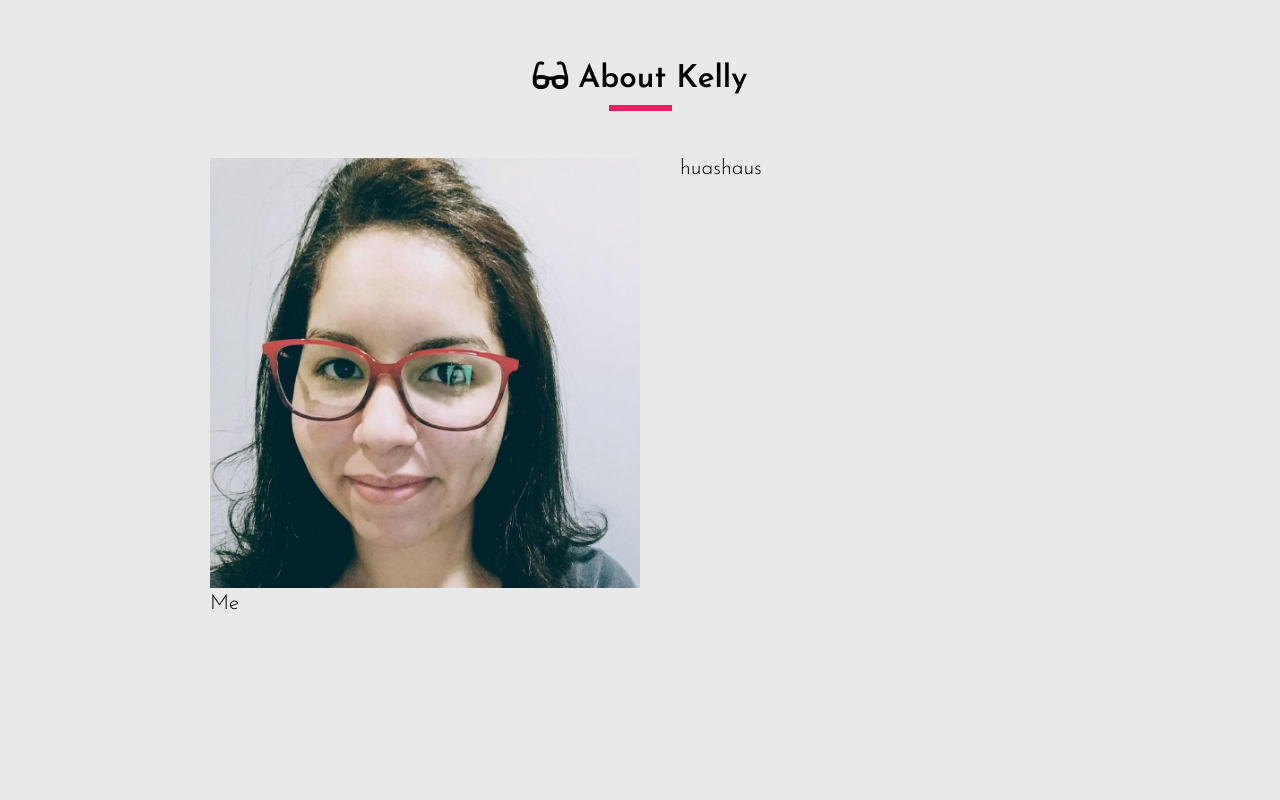
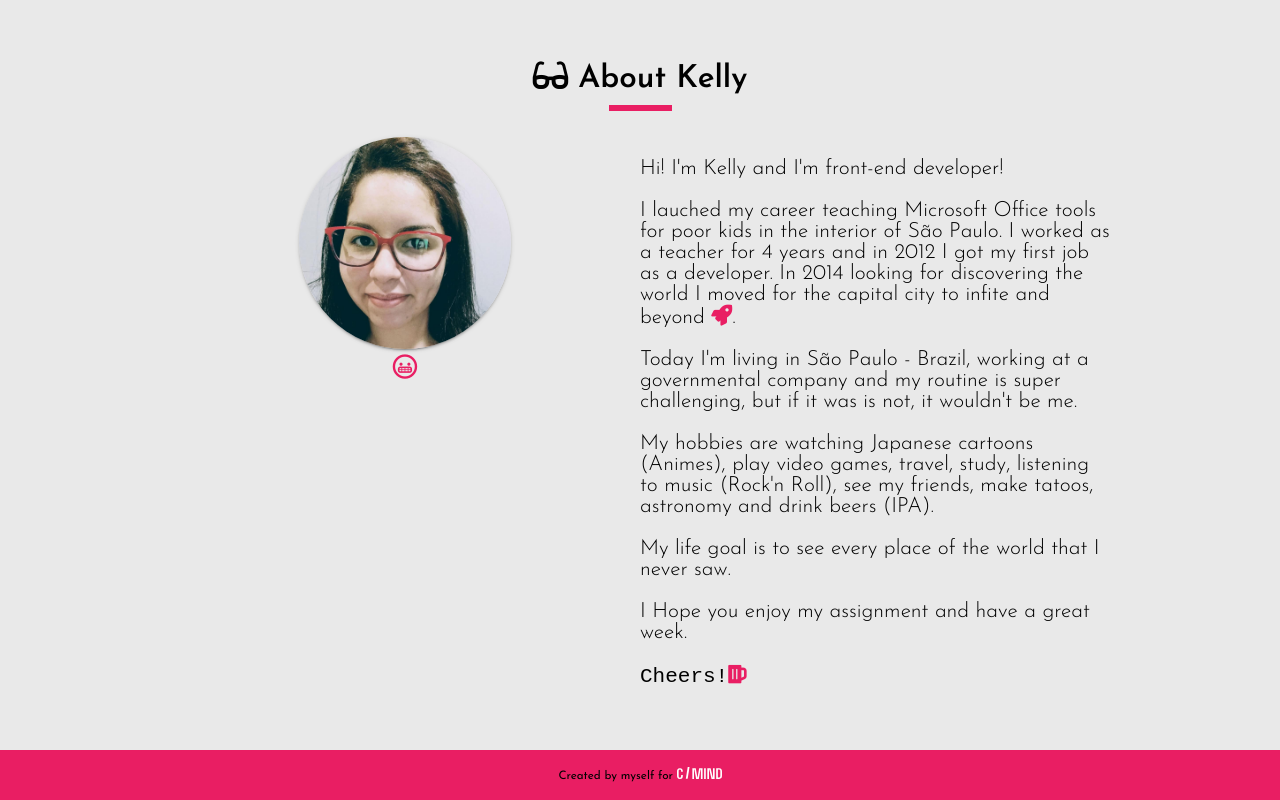
Before and after one commit to kregina/geometry-test, a website with bundled scripts: page src/index.html in a window 1280 px wide. Shown: the part 1650-2450 px from the top of the page. Before the commit the page ends 2400 px from the top, so only its background shows below. Built offline with nearby package versions, Linux system fonts and the light colour scheme.

Commit message:
add about section and footer

```diff
--- a/src/index.html
+++ b/src/index.html
@@ -21,7 +21,7 @@
   </head>
 
   <body>
-    <header>
+    <header class="box-shadow">
       <div class="brand">
         <a href="#read-me">
           <i class="fas fa-shapes"></i>
@@ -44,7 +44,7 @@
         <li>
           <a href="#about">
             <i class="fas fa-glasses"></i>
-            <span>About Kelly</span>
+            <span>About Me</span>
           </a>
         </li>
         <li>
@@ -107,7 +107,7 @@
         <i class="fas fa-gamepad"></i>
         <span>Play</span>
       </h2>
-      <div class="canvas-container">
+      <div class="canvas-container box-shadow">
         <svg id="canvas"></svg>
         <div id="canvas-info">
           <ul>
@@ -129,16 +129,43 @@
       </h2>
       <div class="container">
         <figure>
-          <img
-            src="./images/me.jpg"
-            alt="Kelly Silva"
-            title="Kelly Silva"
-            class="image-responsive"
-          />
-          <figcaption>Me</figcaption>
+          <img src="./images/me.jpg" alt="Kelly Silva"
+          title="Kelly Silva"
+          class="image box-shadow"/>
+          <figcaption><i class="far fa-grimace"></i></figcaption>
         </figure>
-        <p>huashaus</p>
+        <div>
+            <p>Hi! I'm Kelly and I'm front-end developer!</p>
+            <p>
+              I lauched my career teaching Microsoft Office tools for poor kids in the
+              interior of São Paulo. I worked as a teacher for 4 years and in 2012 I got my
+              first job as a developer. In 2014 looking for discovering the world I moved for the capital city
+              to infite and beyond <i class="fas fa-rocket"></i>.
+            </p>
+            <p>
+              Today I'm living in São Paulo - Brazil, working at a governmental company and my routine is super
+              challenging, but if it was is not, it wouldn't be me.
+            </p>
+            <p>
+              My hobbies are watching Japanese cartoons (Animes), play video games, travel, study, listening to
+              music (Rock'n Roll), see my friends, make tatoos, astronomy and drink beers (IPA).
+            </p>
+            <p>
+                My life goal is to see every place of the world that I never saw.
+            </p>
+            <p>I Hope you enjoy my assignment and have a great week.</p>
+            <pre>Cheers!<i class="fas fa-beer"></i></pre>
+        </div>
       </div>
     </section>
+    <footer class="footer">
+      <p>
+        <small>Created by myself for
+        <a href="http://cmind.se" target="_blank">
+          <img src="./images/cmind.svg" alt="C/MIND" title="C/MIND" width="45">
+        </a>
+      </small>
+    </p>
+    </footer>
   </body>
 </html>
--- a/src/main.css
+++ b/src/main.css
@@ -37,6 +37,12 @@ a {
   color: white;
 }
 
+.box-shadow {
+  box-shadow: 0 3px 1px -2px rgba(0,0,0,.2),
+              0 2px 2px 0 rgba(0,0,0,.14),
+              0 1px 5px 0 rgba(0,0,0,.12);
+}
+
 /** Header **/
 header {
   background: var(--dark-color);
@@ -48,8 +54,6 @@ header {
   padding: 1.2em 2em;
   position: fixed;
   width: 100%;
-  box-shadow: 0 3px 5px -1px rgba(0, 0, 0, 0.2),
-    0 6px 10px 0 rgba(0, 0, 0, 0.14), 0 1px 18px 0 rgba(0, 0, 0, 0.12);
 }
 
 /** Header > brand **/
@@ -98,7 +102,6 @@ nav a:focus {
 }
 
 nav a i {
-  font-size: 1.4em;
   margin-right: 0.2em;
 }
 
@@ -147,8 +150,18 @@ section .container i {
   color: rgb(var(--primary-color));
 }
 
-.image-responsive {
-  width: 100%;
+figure {
+  margin: 0;
+  text-align: center;
+}
+
+figcaption{
+  font-size: 1.2em;
+}
+
+.image {
+  border-radius: 15em;
+  width: 45%;
 }
 
 #canvas {
@@ -159,9 +172,6 @@ section .container i {
 .canvas-container {
   background: white;
   padding: 1em;
-  box-shadow: 0 3px 1px -2px rgba(0,0,0,.2),
-              0 2px 2px 0 rgba(0,0,0,.14),
-              0 1px 5px 0 rgba(0,0,0,.12);
 }
 
 .canvas-container p {
@@ -208,6 +218,13 @@ section .container i {
   fill: none;
 }
 
+.footer{
+  background: rgb(var(--primary-color));
+  color: var(--dark-color);
+  text-align: center;
+  padding: 0.2em;
+}
+
 /** Desktop Settings **/
 @media only screen and (min-width: 768px) {
   header {
```
Also changed, not shown: src/images/cmind.svg (added).
